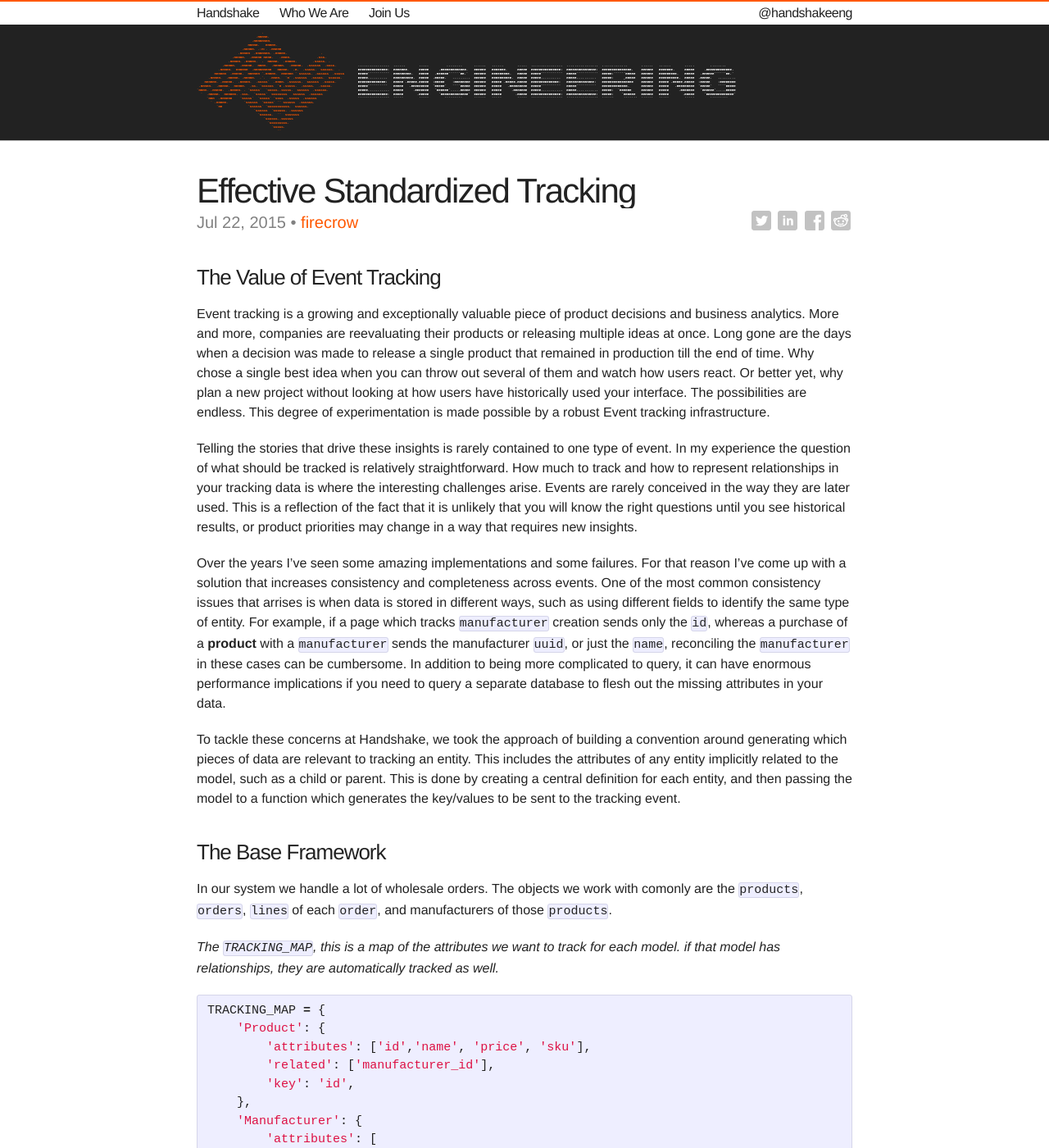
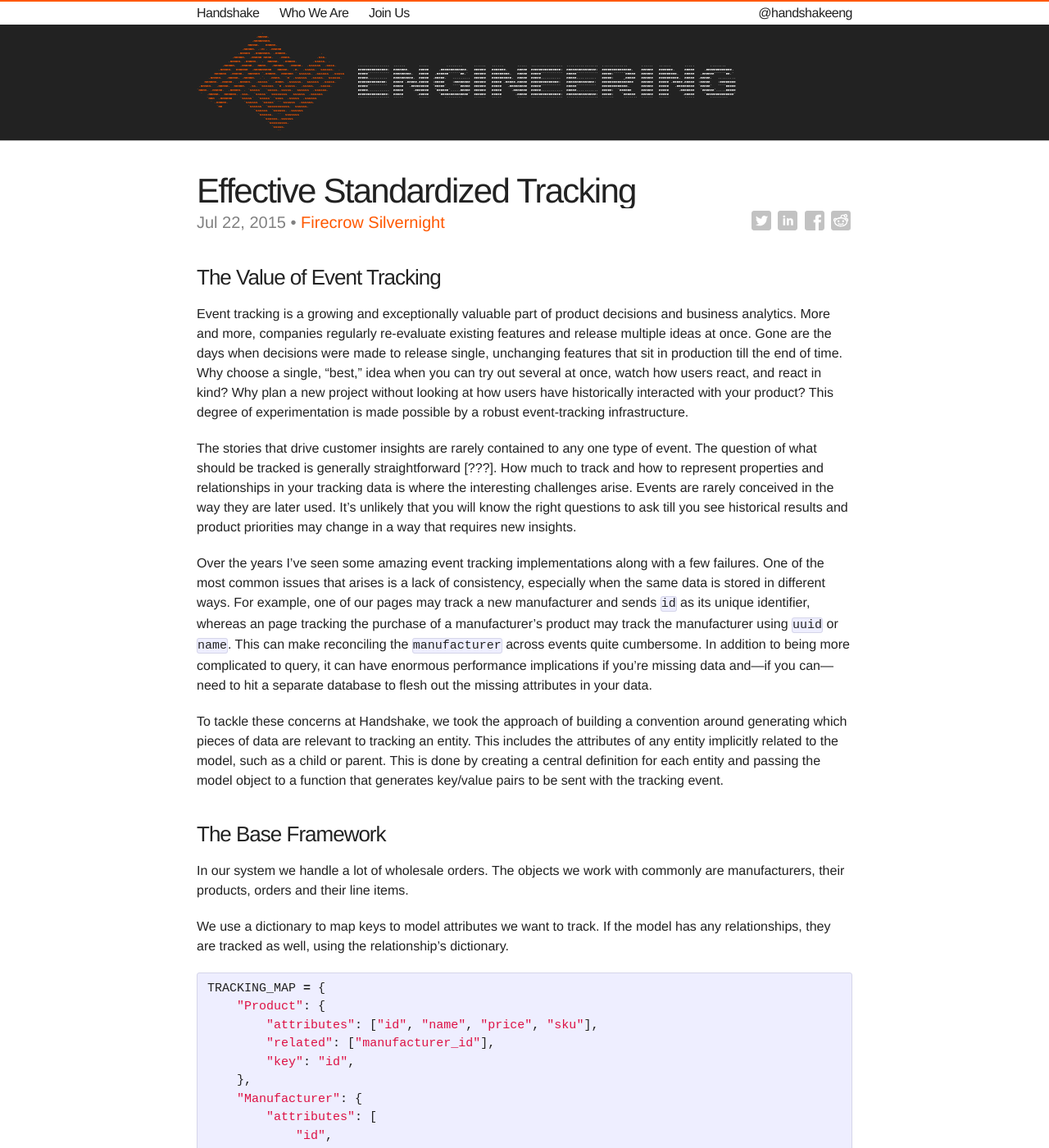
Before and after one commit to handshake/handshake.github.io, a Jekyll site: the page built from _posts/2015-07-22-tracking-values.md, in a window 1280 px wide and 1400 px high. Shown: the whole window at 82% size. Built offline with Jekyll 4.4.1, drawn with Linux system fonts in a browser that asks for light colours; comment, search, counter and statistics services are not loaded; some of the changed text lies outside the part shown.

Commit message:
Edits
Signed-off-by: Stephen Celis <stephen@stephencelis.com>

```diff
--- a/_posts/2015-07-22-tracking-values.md
+++ b/_posts/2015-07-22-tracking-values.md
@@ -1,174 +1,116 @@
 ---
 layout: post
-title:  "Effective Standardized Tracking"
-date:   2015-07-22 12:00
+title: "Effective Standardized Tracking"
+date: 2015-07-22 12:00
 categories: python
-author: firecrow
+author: Firecrow Silvernight
 ---
 
 ### The Value of Event Tracking
 
-Event tracking is a growing and exceptionally valuable piece of product
-decisions and business analytics.  More and more, companies are reevaluating
-their products or releasing multiple ideas at once. Long gone are the days when
-a decision was made to release a single product that remained in production
-till the end of time.  Why chose a single best idea when you can throw out
-several of them and watch how users react. Or better yet, why plan a new
-project without looking at how users have historically used your interface. The
-possibilities are endless. This degree of experimentation is made possible by a
-robust Event tracking infrastructure.
+Event tracking is a growing and exceptionally valuable part of product decisions and business analytics. More and more, companies regularly re-evaluate existing features and release multiple ideas at once. Gone are the days when decisions were made to release single, unchanging features that sit in production till the end of time. Why choose a single, “best,” idea when you can try out several at once, watch how users react, and react in kind? Why plan a new project without looking at how users have historically interacted with your product? This degree of experimentation is made possible by a robust event-tracking infrastructure.
 
-Telling the stories that drive these insights is rarely contained to one type
-of event. In my experience the question of what should be tracked is relatively
-straightforward. How much to track and how to represent relationships in your
-tracking data is where the interesting challenges arise.  Events are rarely
-conceived in the way they are later used. This is a reflection of the fact that
-it is unlikely that you will know the right questions until you see historical
-results, or product priorities may change in a way that requires new insights.
+The stories that drive customer insights are rarely contained to any one type of event. The question of what should be tracked is generally straightforward [???]. How much to track and how to represent properties and relationships in your tracking data is where the interesting challenges arise. Events are rarely conceived in the way they are later used. It’s unlikely that you will know the right questions to ask till you see historical results and product priorities may change in a way that requires new insights.
 
-Over the years I've seen some amazing implementations and some failures. For
-that reason I've come up with a solution that increases consistency and
-completeness across events. One of the most common consistency issues that
-arrises is when data is stored in different ways, such as using different
-fields to identify the same type of entity. For example, if a page which tracks
-`manufacturer` creation sends only the `id`, whereas a purchase of a **product** with a
-`manufacturer` sends the manufacturer `uuid`, or just the `name`, reconciling the
-`manufacturer` in these cases can be cumbersome. In addition to being more
-complicated to query, it can have enormous performance implications if you
-need to query a separate database to flesh out the missing attributes in your
-data.
+Over the years I’ve seen some amazing event tracking implementations along with a few failures. One of the most common issues that arises is a lack of consistency, especially when the same data is stored in different ways. For example, one of our pages may track a new manufacturer and sends `id` as its unique identifier, whereas an page tracking the purchase of a manufacturer’s product may track the manufacturer using `uuid` or `name`. This can make reconciling the `manufacturer` across events quite cumbersome. In addition to being more complicated to query, it can have enormous performance implications if you’re missing data and—if you can—need to hit a separate database to flesh out the missing attributes in your data.
 
-To tackle these concerns at Handshake, we took the approach of building a
-convention around generating which pieces of data are relevant to tracking an
-entity. This includes the attributes of any entity implicitly related to the
-model, such as a child or parent. This is done by creating a central
-definition for each entity, and then passing the model to a function which
-generates the key/values to be sent to the tracking event.
+To tackle these concerns at Handshake, we took the approach of building a convention around generating which pieces of data are relevant to tracking an entity. This includes the attributes of any entity implicitly related to the model, such as a child or parent. This is done by creating a central definition for each entity and passing the model object to a function that generates key/value pairs to be sent with the tracking event.
 
 ### The Base Framework
 
-In our system we handle a lot of wholesale orders. The objects we work with
-comonly are the `products`, `orders`, `lines` of each `order`, and
-manufacturers of those `products`.
+In our system we handle a lot of wholesale orders. The objects we work with commonly are manufacturers, their products, orders and their line items.
 
-*The `TRACKING_MAP`, this is a map of the attributes we want to track for each
-model. if that model has relationships, they are
-automatically tracked as well.*
+We use a dictionary to map keys to model attributes we want to track. If the model has any relationships, they are tracked as well, using the relationship’s dictionary.
 
 {% highlight python %}
 TRACKING_MAP = {
-    'Product': {
-        'attributes': ['id','name', 'price', 'sku'],
-        'related': ['manufacturer_id'],
-        'key': 'id',
+    "Product": {
+        "attributes": ["id", "name", "price", "sku"],
+        "related": ["manufacturer_id"],
+        "key": "id",
     },
-    'Manufacturer': {
-        'attributes': [
-            'id',
-            'uuid',
-            'name',
-            'externalID',
+    "Manufacturer": {
+        "attributes": [
+            "id",
+            "uuid",
+            "name",
+            "externalID",
         ],
-        'key': 'id',
+        "key": "id",
     },
-    'OrderLine': {
-        'attributes':['id', 'qty'],
-        'related': ['product', 'order']
-        'key':'id',
+    "OrderLine": {
+        "attributes": ["id", "qty"],
+        "related": ["product", "order"]
+        "key": "id",
     },
-    'Order': {
-        'attributes': ['id', 'uuid', 'total'],
-        'related': ['retail_company'],
-        'key': 'uuid',
-    }
+    "Order": {
+        "attributes": ["id", "uuid", "total"],
+        "related": ["retail_company"],
+        "key": "uuid",
+    },
 }
 {% endhighlight %}
 
-*A function we call `trackingValues`, that receives a series of model objects,
-and generates data based on the `TRACKING_MAP`.*
+A related function takes a series of model objects and generates data base on the tracking map.
 
 {% highlight python %}
 def trackingValues(**args):
     data = {}
     for obj in args:
         clsname = obj.__class__.__name__
-        prefix = clsname + '_'
+        prefix = clsname + "_"
         try:
             tmap = TRACKING_MAP.get(clsname)
-            for name in tmap['attributes']:
-                data[prefix+name] = value
+            for name in tmap["attributes"]:
+                data[prefix + name] = value
+        [???] except:
 
-        if tmap.get('children'):
-              for relname in tmap['related']:
+        if tmap.get("children"):
+              for relname in tmap["related"]:
                   rel = getattr(obj, relname)
                   data.update(trackingValues(rel))
     return data
 
 data = {
-    'action':'orderLineUpdated'
-}
-
-{% endhighlight %}
-
-*Lets say we have an `orderline` with a quantity, that contains an `product`, and
-belongs to an `order`, and the `product` has a `manufacturer`. We can track all that
-by passing in the `orderline`.*
-
-{% highlight python %}
-
-data.update(trackingValues(orderLine))
-
-{% endhighlight %}
-
-*Will produce the output below.*
-
-{% highlight python %}
-data = {
-    'action':'orderLineUpdated'
-    'OrderLine_id':1001,
-    'OrderLine_qty': 3,
-    'Product_id': 123,
-    'Product_name':'Gold Plated Duck Tape',
-    'Product_price': 100,000.00
-    'Product_sku': 'gquack',
-    'Order_id':357,
-    'Order_uuid':'2500b32e-7c1b-11e2-830a-70cd60f2c980'
-    'Order_total':714,328.00
-    'Manufacturer_id':789,
-    'Manufacturer_uuid':'f81d4fae-7dec-11d0-a765-00a0c91e6bf6',
-    'Manufacturer_name': 'Mario Bros Plumbing Supply',
-    'Manufacturer_externalID': "MBroPS',
+    "action": "orderLineUpdated",
 }
 {% endhighlight %}
 
-Notice that the models related to the `orderline` are included here. One thing to
-keep in mind is that in this function, the order total is representative of an
-order with several order lines, beyond just the duck tape. It's tempting in
-situations like this to say that the `order` details should not be in the event,
-but that breaks the simplicity of having this data automated. And when it comes
-to event tracking, extra data is far better than not enough.
+Lets say we have a line item, `orderLine`, and an associated quantity. This line item belongs to an order and references a product, which in turn belongs to a manufacturer. We can track all of the above by merely passing in the `orderLine`.
 
-A few conventions have been defined, firstly for every place in tracking events
-where these models appear, all of the information will be included.  This is
-important because in the short term it may only require a few attributes to
-meet the key result, but it's very possible that tracking data will end up
-being used to answer questions other than the original intention.
+{% highlight python %}
+data.update(trackingValues(orderLine))
+{% endhighlight %}
 
-### Where Do We Go From Here
+Once updated, `data` looks like this:
 
-This is very exciting to me. The code to track events, which will be sprinkled
-all over the place, has been simplified. Both by using only a model in the
-calls to generate tracking data, and by including the relationships, we get a
-robust consistent implementation with only a few lines of code.
+{% highlight python %}
+{
+    "action": "orderLineUpdated",
+    "OrderLine_id": 1001,
+    "OrderLine_qty": 3,
+    "Product_id": 123,
+    "Product_name": "Gold Plated Duck Tape",
+    "Product_price": 100000.0,
+    "Product_sku": "gquack",
+    "Order_id?: 357,
+    "Order_uuid": "2500b32e-7c1b-11e2-830a-70cd60f2c980",
+    "Order_total": 714328.0
+    "Manufacturer_id": 789,
+    "Manufacturer_uuid": "f81d4fae-7dec-11d0-a765-00a0c91e6bf6",
+    "Manufacturer_name": "Mario Bros Plumbing Supply",
+    "Manufacturer_externalID": "MBroPS",
+}
+{% endhighlight %}
 
-Form here we can extend the framework to include one to many relationships, or
-metadata for the state of each entity. It will be trivial to extend this methodology to
-include additional arguments to the function, or add lambda functions to the
-`TRACKING_MAP`. We have can add values to the data object directly, in the above
-case the 'action' value, if we could also add custom values to the entities
-themselves we could further customized our platform for targeted user events.
+Each model related to the `orderLine` is included. Note that the order total is included, which is data beyond the scope of the specific line referenced. It’s tempting to say that the `order` details should not be in the event, but that breaks the simplicity of having this data automated. When it comes to event tracking, extra data is far better than not enough.
 
-This implementation is just the first step, based on the ideas of generating
-values in one place so they are homogenous for all. Stay tuned for the next
-iteration of this system, now that we have a concise and powerful base, event
-tracking for highly intricate insights can be the next big thing.
+Wherever a tracking event includes a model, all of its associated information will be included, not just the attributes you think you need beforehand to meet the key result. It’s very possible that the additional data will be used to answer questions beyond the original intent.
+
+### Where Do We Go From Here?
+
+Our event tracking code, which had originally been spread all over, has been simplified and unified. By using the model itself to generate tracking data, and by including its relationships, we get a robust and consistent implementation with only a few lines of code.
+
+From here we can extend the framework to fit our needs, including one-to-many relationship support and metadata for the state of each entity [???]. It’s trivial to add additional arguments to the function or add lambda functions to the `TRACKING_MAP` itself. [???] We can add values to the data object directly, in the above case the “action” value, if we could also add custom values to the entities themselves we could further customized our platform for targeted user events.
+
+Generating values in one place to be homogenous in all is just the first step. Stay tuned for the next iteration, where we build on our concise and powerful base to [???].
```
